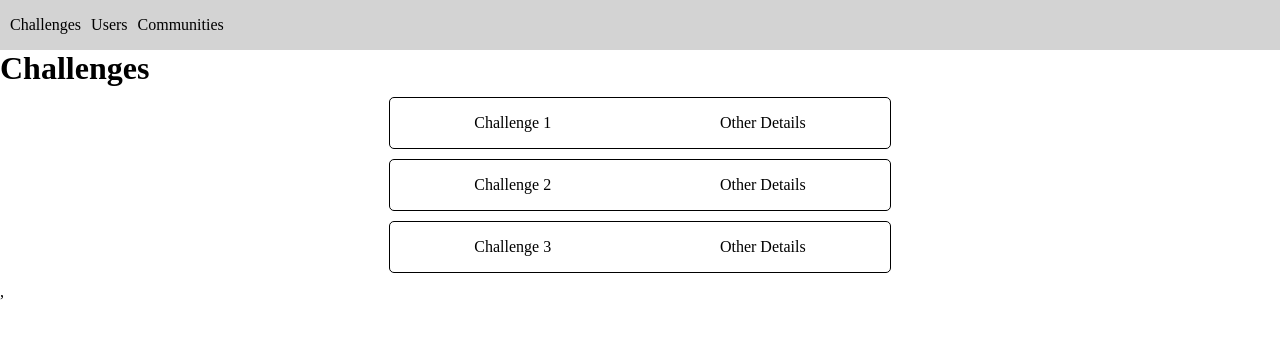
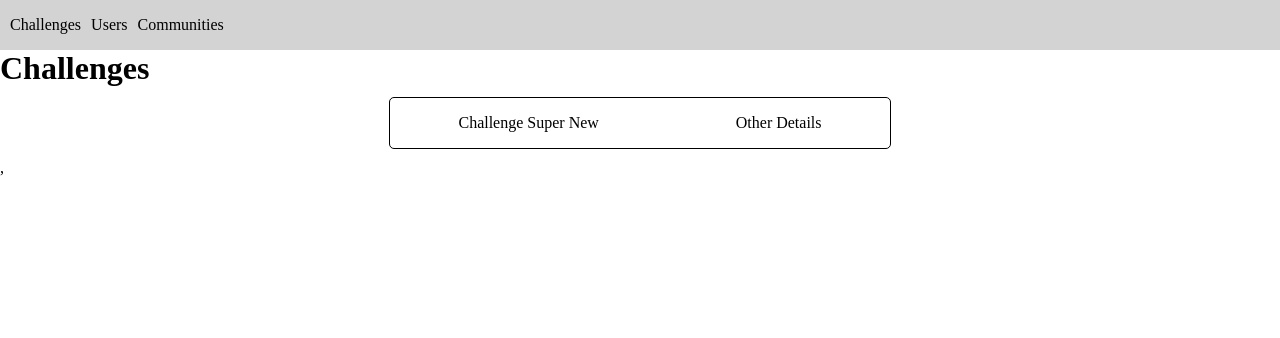
Before and after one commit to Drewlove/green-dragons-static-client, a React (Create React App) app: page /challenges in a window 1280 px wide. Shown: the top 338 px of the page. Built offline with nearby package versions, Linux system fonts and the light colour scheme.

Commit message:
challenge super new

```diff
--- a/src/ListContainers/ChallengeTypesListContainer.js
+++ b/src/ListContainers/ChallengeTypesListContainer.js
@@ -4,9 +4,7 @@ import ListItem from '../ReusableComponents/ListItem'
 const ChallengeTypesListContainer = () => {
 
     const challengesList = [
-        {name: 'Challenge 1', path: '/challenges/challenge-1', id: 1},
-        {name: 'Challenge 2', path: '/challenges/challenge-2', id: 2},
-        {name: 'Challenge 3', path: '/challenges/challenge-3', id: 3}
+        {name: 'Challenge Super New', path: '/challenges/challenge-1', id: 1},
     ]
 
     const renderList = () => {
```
